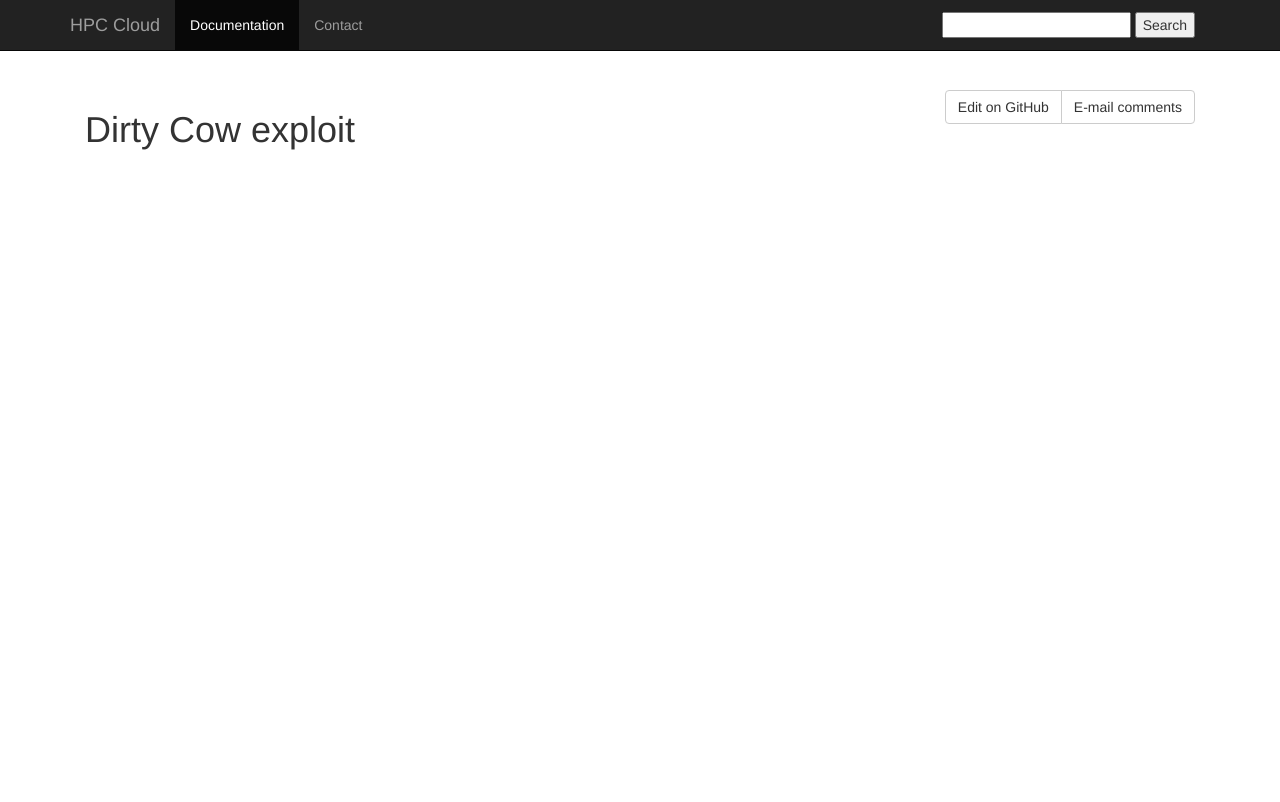
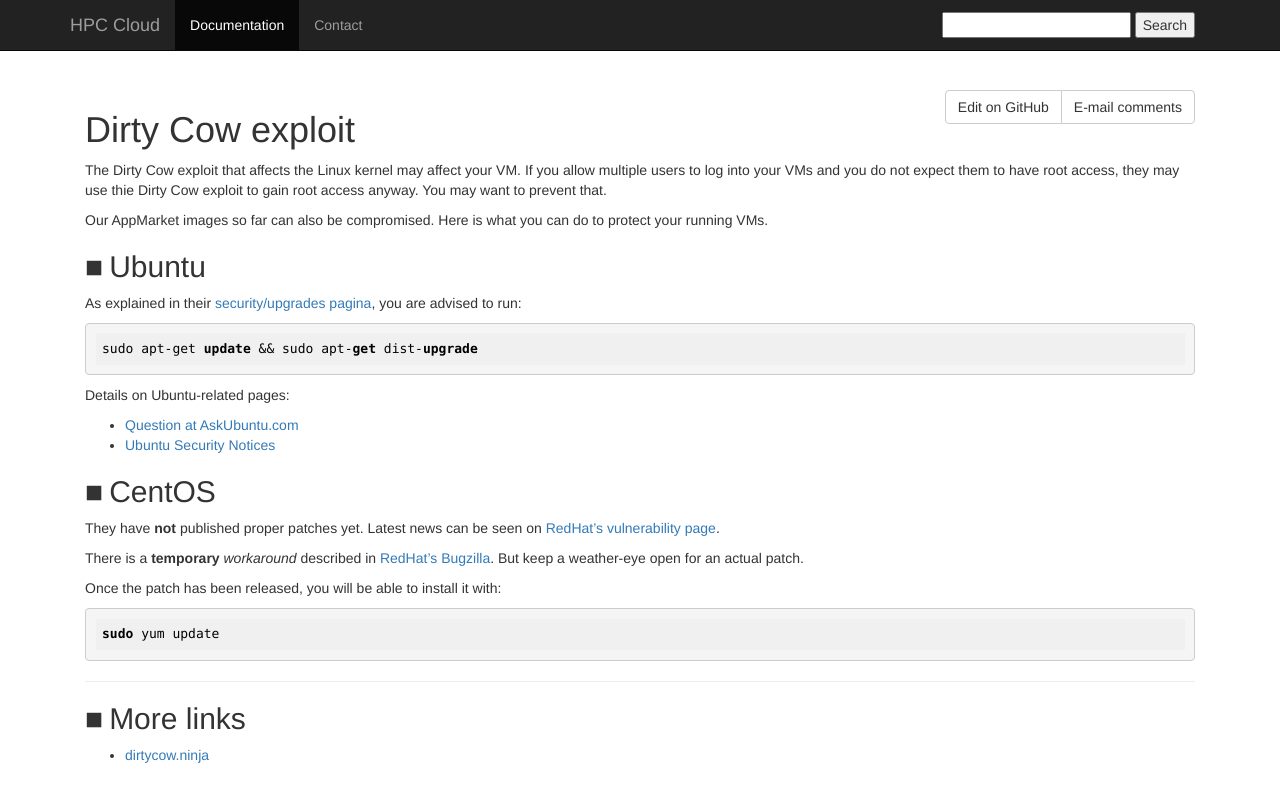
Before and after one commit to sara-nl/clouddocs, a Jekyll site: the page built from notices/dirtycow.markdown, in a window 1280 px wide. Shown: the top 802 px of the page. Built offline with Jekyll 4.4.1, drawn with Linux system fonts in a browser that asks for light colours; nearby versions of some CDN libraries.

Commit message:
Content for Dirty Cow

````diff
--- a/notices/dirtycow.markdown
+++ b/notices/dirtycow.markdown
@@ -3,3 +3,37 @@ layout: default
 ---
 
 # Dirty Cow exploit
+
+The Dirty Cow exploit that affects the Linux kernel may affect your VM. If you allow multiple users to log into your VMs and you do not expect them to have root access, they may use thie Dirty Cow exploit to gain root access anyway. You may want to prevent that.
+
+Our AppMarket images so far can also be compromised. Here is what you can do to protect your running VMs.
+
+## Ubuntu
+
+As explained in their [security/upgrades pagina](https://wiki.ubuntu.com/Security/Upgrades), you are advised to run:
+
+```bash
+sudo apt-get update && sudo apt-get dist-upgrade
+```
+
+Details on Ubuntu-related pages:
+* [Question at AskUbuntu.com](http://askubuntu.com/questions/839919/what-is-dirty-cow-bug-that-allows-local-user-to-gain-administrative-access)
+* [Ubuntu Security Notices](https://www.ubuntu.com/usn/)
+
+## CentOS
+
+They have **not** published proper patches yet. Latest news can be seen on [RedHat's vulnerability page](https://access.redhat.com/security/vulnerabilities/2706661).
+
+There is a **temporary** _workaround_ described in [RedHat's Bugzilla](https://bugzilla.redhat.com/show_bug.cgi?id=1384344#c13). But keep a weather-eye open for an actual patch.
+
+Once the patch has been released, you will be able to install it with:
+
+```bash
+sudo yum update
+```
+
+---
+
+## More links
+
+* [dirtycow.ninja](https://dirtycow.ninja/)
````
